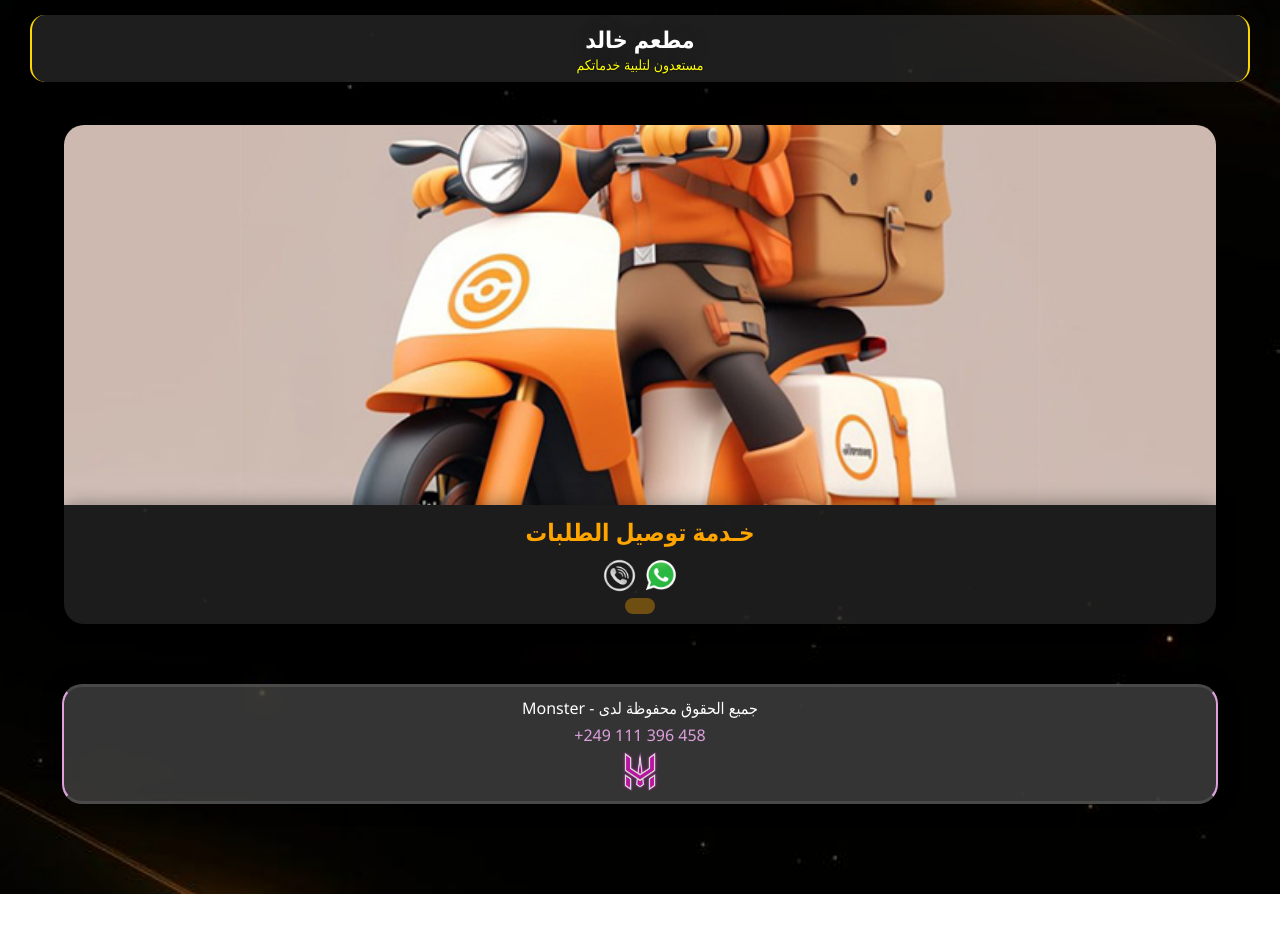
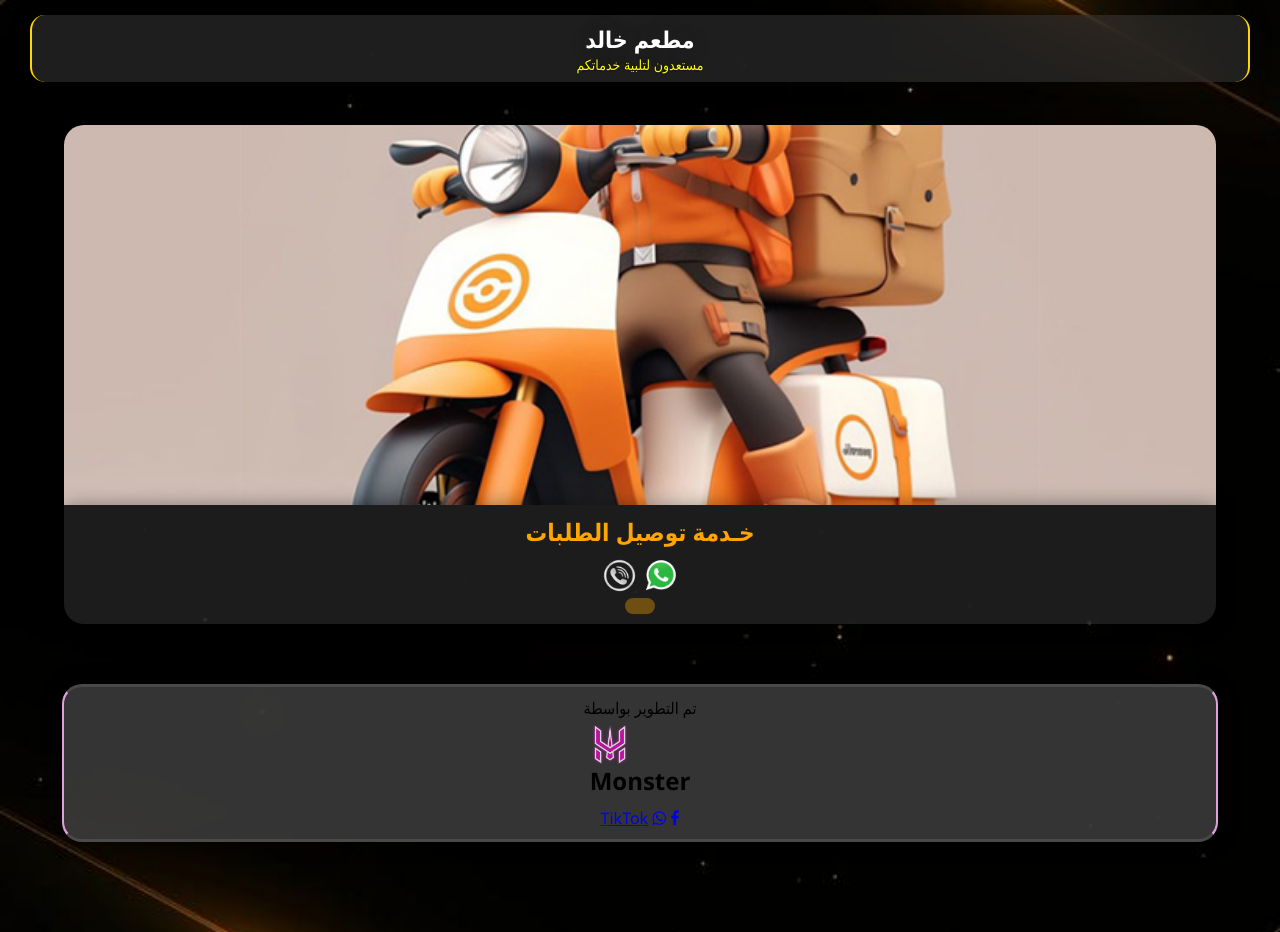
Before and after one commit to khalid-Monster/QR-Code-Demo-Apk, a plain HTML site: page index.html in a window 1280 px wide. Before the commit the page ends 894 px from the top, so only its background shows below. Drawn offline with Linux system fonts and the light colour scheme; no server answers.

Commit message:
Add files via upload

```diff
--- a/index.html
+++ b/index.html
@@ -46,9 +46,17 @@
 
 
     <div class="DEVOLOPER">
-        <p style="direction: rtl;color: white;">جميع الحقوق محفوظة لدى - Monster</p>
-        <p style="color: plum;">+249 111 396 458</p>
-        <div class="company"><img src="admin_monster_kdis/images/logo.png" alt="logo"></div>
+        <p>تم التطوير بواسطة</p>
+        <div class="cnmae">
+            <div class="company"><img src="admin_monster_kdis/images/logo.png" alt="logo"></div>
+            <h2>Monster</h2>
+        </div>
+        <span></span>
+        <div class="icony">
+            <a href="https://www.tiktok.com/@monster_sdn?_r=1&_t=ZS-9BQgJh8qWQ9">TikTok</a>
+            <a href="https://wa.me/+249996695179"><i class="fa fa-whatsapp"></i></a>
+            <a href="https://www.facebook.com/profile.php?id=61596243093079"><i class="fa fa-facebook"></i></a>
+        </div>
     </div>
 
     <div class="upside">
```
